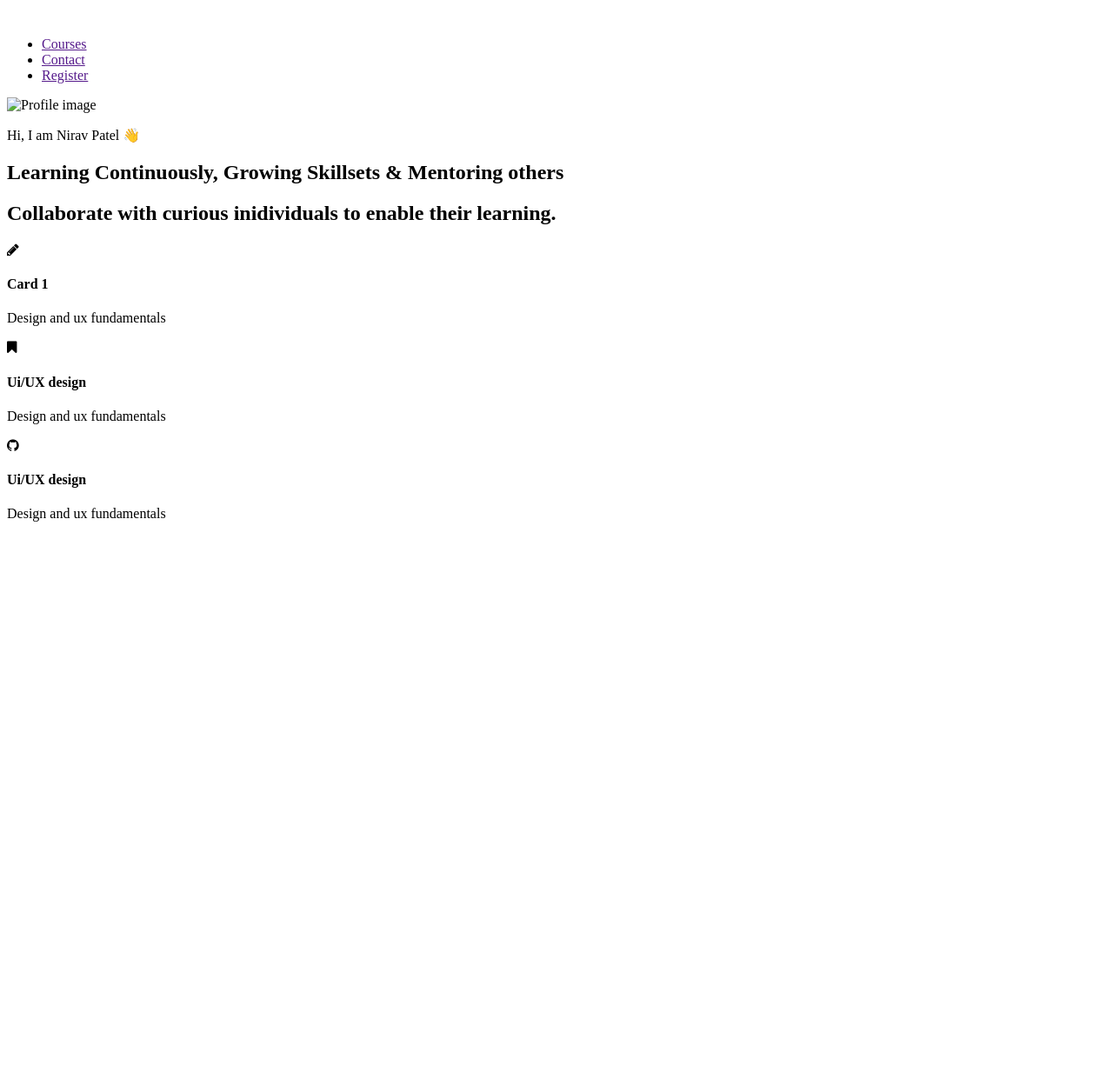
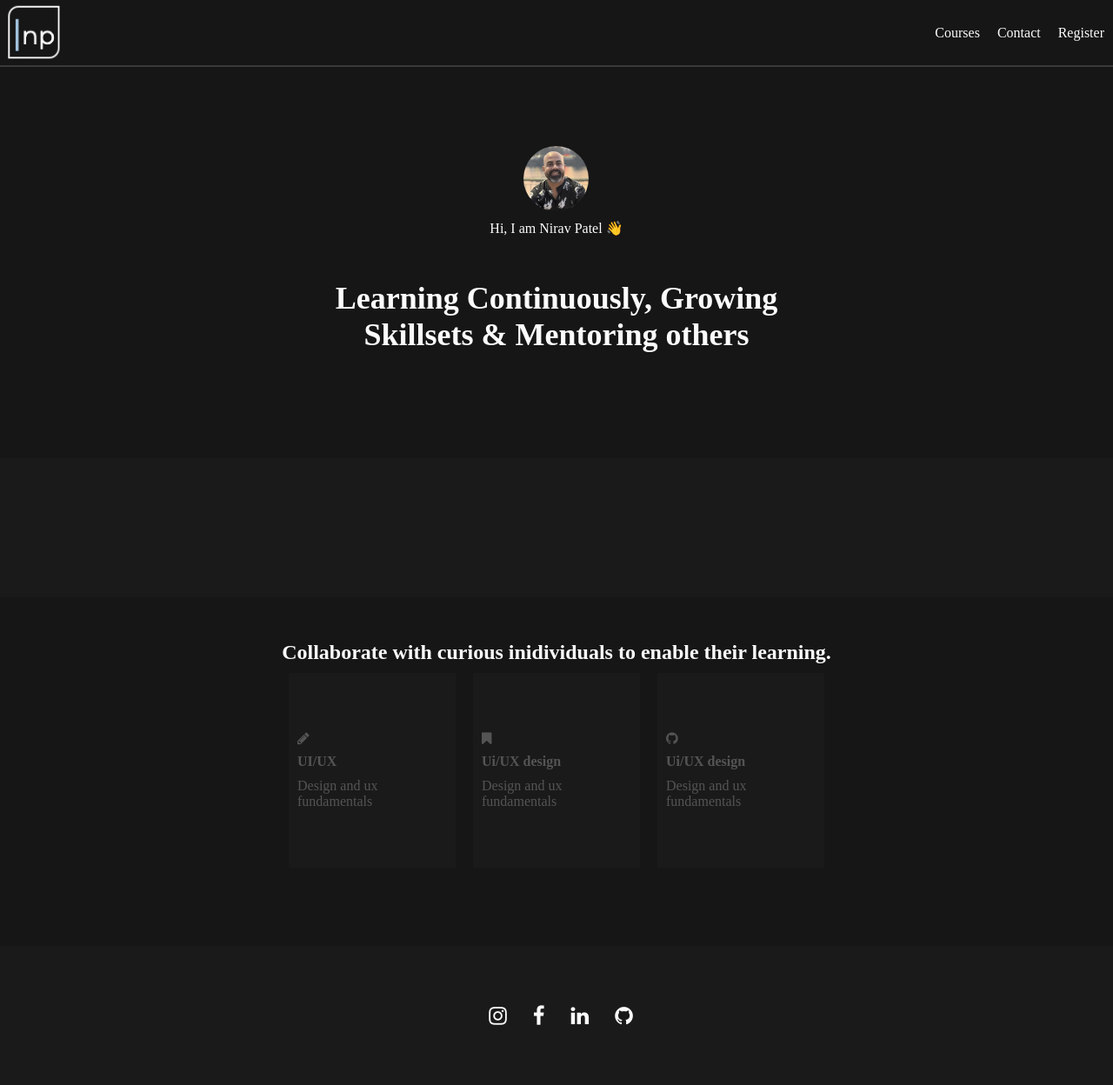
Before and after one commit to niravkpatel28/web-development-fundamentals, a plain HTML site: page 01-app1-personal-website/index.html in a window 1280 px wide. Shown: the whole page at 87% size. Before the commit the page ends 800 px from the top, so only its background shows below. Drawn offline with Linux system fonts and the light colour scheme.

Commit message:
Adding footer
Adding transition to icons in footer

```diff
--- a/01-app1-personal-website/index.html
+++ b/01-app1-personal-website/index.html
@@ -11,7 +11,7 @@
       crossorigin="anonymous"
       referrerpolicy="no-referrer"
     />
-    <link rel="stylesheet" href="./styles/styles.css" />
+    <link rel="stylesheet" href="./styles/style.css" />
     <title>Personal Website</title>
   </head>
   <body>
@@ -21,15 +21,16 @@
         <div class="header__logo">
           <img src="./assets/logo.png" alt="" id="logo" />
         </div>
+
         <ul class="header__navlinks">
           <li class="header__navlink">
-            <a href="" class="header__navlink__navitem">Courses</a>
+            <a href="" class="header__navitem">Courses</a>
           </li>
           <li class="header__navlink">
-            <a href="" class="header__navlink__navitem">Contact</a>
+            <a href="" class="header__navitem">Contact</a>
           </li>
           <li class="header__navlink">
-            <a href="" class="header__navlink__navitem">Register</a>
+            <a href="" class="header__navitem">Register</a>
           </li>
         </ul>
       </nav>
@@ -43,22 +44,24 @@
           alt="Profile image"
           id="profile_image"
         />
-        <p class="banner__image__text">Hi, I am Nirav Patel 👋</p>
+        <p class="banner__text">Hi, I am Nirav Patel 👋</p>
       </div>
       <div class="banner__heading">
         <h2>Learning Continuously, Growing Skillsets & Mentoring others</h2>
       </div>
     </div>
 
+    <!-- Tech Stack -->
+    <div class="techstack"></div>
     <!-- courses -->
     <div class="courses">
-      <div class="courses_heading">
+      <div class="courses__heading">
         <h2>Collaborate with curious inidividuals to enable their learning.</h2>
       </div>
-      <div class="course_cards">
+      <div class="course__cards">
         <div class="courses__card">
           <i class="fa fa-pencil" aria-hidden="true"></i>
-          <h4>Card 1</h4>
+          <h4>UI/UX</h4>
           <p>Design and ux fundamentals</p>
         </div>
 
@@ -77,5 +80,13 @@
     </div>
 
     <!-- footer -->
+    <footer>
+      <div class="social">
+        <i class="fa fa-instagram" aria-hidden="true"></i>
+        <i class="fa fa-facebook" aria-hidden="true"></i>
+        <i class="fa fa-linkedin" aria-hidden="true"></i>
+        <i class="fa fa-github" aria-hidden="true"></i>
+      </div>
+    </footer>
   </body>
 </html>
--- /dev/null
+++ b/01-app1-personal-website/styles/style.css
@@ -0,0 +1,155 @@
+* {
+  margin: 0px;
+  padding: 0px;
+  box-sizing: border-box;
+  /* homework
+  Understanding box model of css
+  */
+}
+
+body {
+  background-color: #161616;
+  color: #fbfbfb;
+}
+.header {
+  margin-bottom: 10px;
+  border-bottom: 2px solid #fbfbfb26;
+}
+
+.header__navbar {
+  display: flex;
+  justify-content: space-between;
+  align-items: center;
+}
+.header__logo {
+  width: 75px;
+  height: 75px;
+}
+.header__logo img {
+  width: 100%;
+  height: 100%;
+}
+
+.header__navlinks {
+  display: flex;
+}
+.header__navlink {
+  list-style: none;
+  margin: 10px;
+  /* will be changed later */
+}
+.header__navitem {
+  text-decoration: none;
+  color: #fbfbfb;
+}
+
+.header__navitem:hover {
+  border-bottom: 2px solid white;
+}
+
+/* banner */
+.banner {
+  display: flex;
+  flex-direction: column;
+  justify-content: center;
+  align-items: center;
+  height: 50vh;
+  margin-bottom: 5vh;
+}
+
+.banner__image {
+  display: flex;
+  flex-direction: column;
+  align-items: center;
+}
+
+#profile_image {
+  width: 75px;
+  height: 75px;
+  border-radius: 50%;
+  margin-bottom: 10px;
+}
+
+/* .banner__text {
+} */
+.banner__heading {
+  text-align: center;
+  margin-top: 50px;
+  width: 40%;
+  font-size: 1.5rem;
+}
+
+/* techstack */
+.techstack {
+  height: 20vh;
+  background-color: #1a1a1a;
+}
+
+.courses {
+  margin-top: 50px;
+}
+/* .courses__heading {
+} */
+
+.courses__heading h2 {
+  text-align: center;
+  width: 50%;
+  margin: 0px auto;
+}
+
+.course__cards {
+  display: flex;
+  justify-content: center;
+}
+.courses__card {
+  width: 12rem;
+  height: 14rem;
+  margin: 10px;
+  background-color: #1a1a1a;
+  display: flex;
+  flex-direction: column;
+  justify-content: center;
+  align-items: flex-start;
+  padding: 10px;
+
+  /* color */
+  color: #545454;
+}
+
+.course__cards i,
+h4 {
+  margin-bottom: 10px;
+}
+
+footer {
+  margin-top: 10vh;
+  background-color: #1a1a1a;
+  height: 20vh;
+  display: flex;
+  align-items: center;
+}
+.social {
+  display: flex;
+  width: 50%;
+  /* border: 2px solid red; */
+  margin: 0px auto;
+  justify-content: center;
+  align-items: center;
+}
+
+.social i {
+  padding: 10px;
+  /* border: 2px solid white; */
+  margin-left: 10px;
+  font-size: 1.5rem;
+  /* adding transitions */
+  transition-property: transform, color;
+  transition-duration: 0.3s;
+  transition-delay: 0s;
+  transition-timing-function: ease-in;
+}
+
+.social i:hover {
+  transform: scale(1.2);
+  color: #fbfbfb;
+}
```
Also changed, not shown: 01-app1-personal-website/assets/logo.png (added), 01-app1-personal-website/assets/profileImage.png (added), 3 other files.
